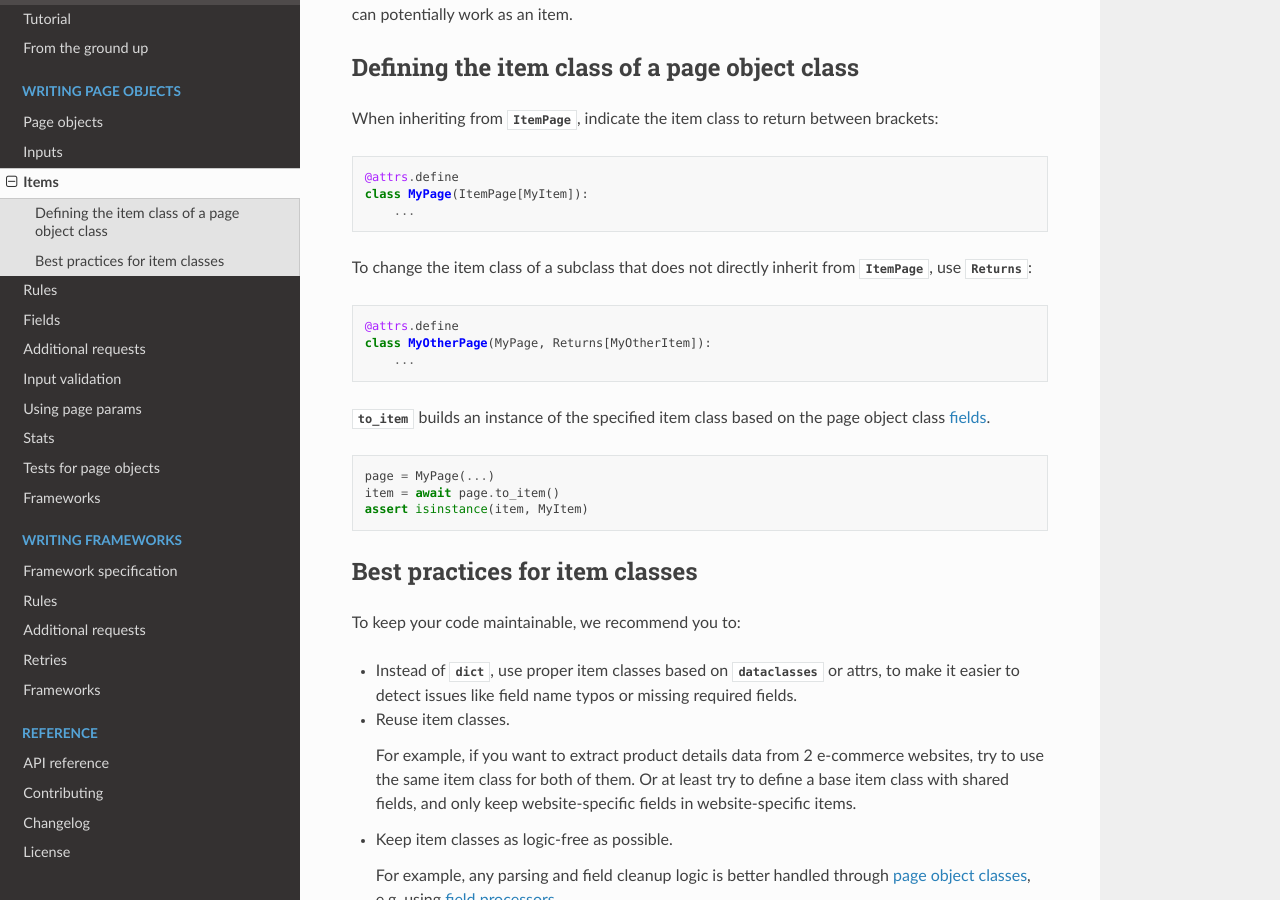
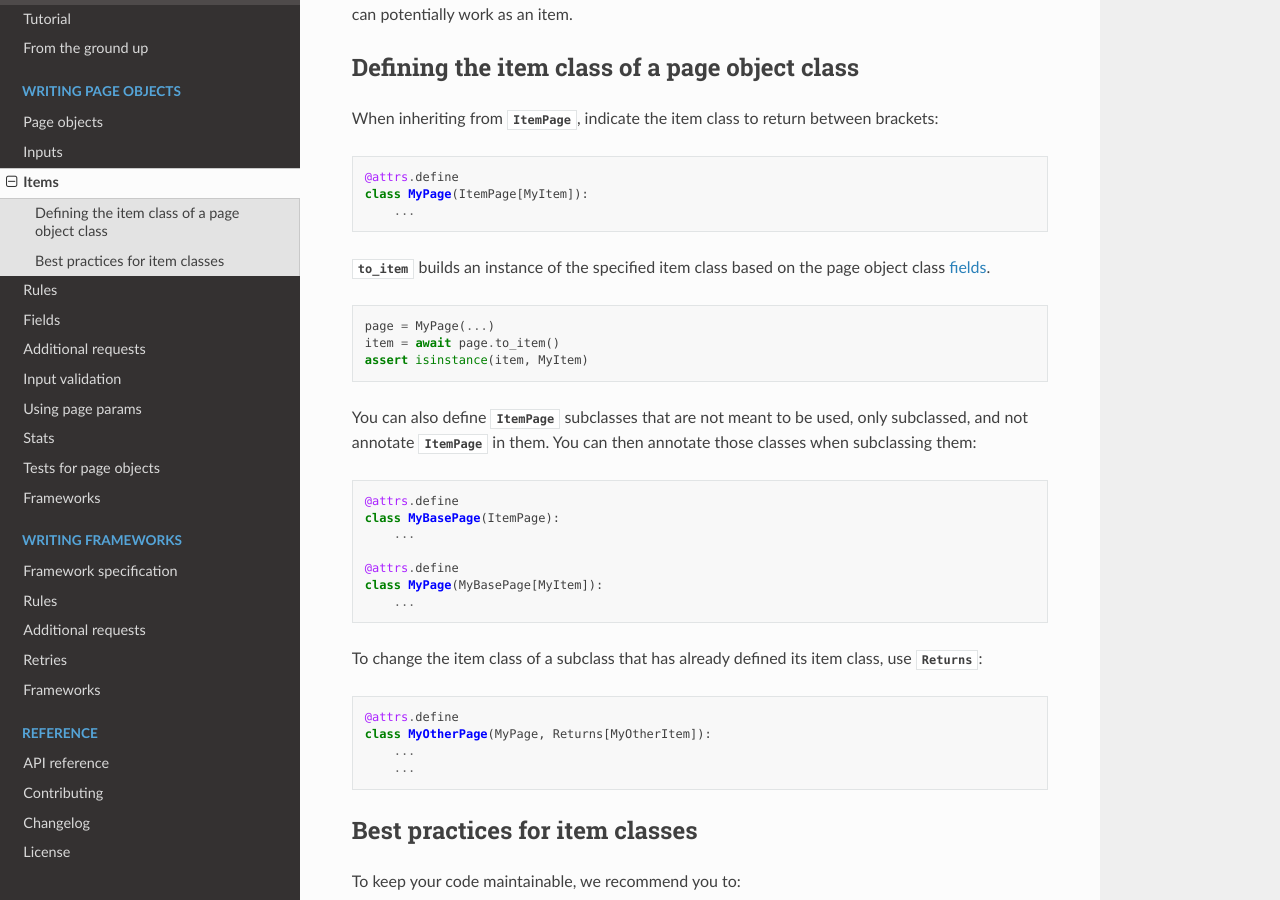
Before and after one commit to scrapinghub/web-poet, a Sphinx documentation site: the page built from docs/page-objects/items.rst, in a window 1280 px wide and 900 px high, scrolled down 421 px. Built offline with Sphinx 7.4.7 and the Read the Docs theme 2.0.0, drawn with Linux system fonts in a browser that asks for light colours.

Commit message:
Cover the scenario where ItemPage is not annotated

```diff
--- a/docs/page-objects/items.rst
+++ b/docs/page-objects/items.rst
@@ -37,15 +37,6 @@ between brackets:
     class MyPage(ItemPage[MyItem]):
         ...
 
-To change the item class of a subclass that does not directly inherit from
-:class:`~.ItemPage`, use :class:`~.Returns`:
-
-.. code-block:: python
-
-    @attrs.define
-    class MyOtherPage(MyPage, Returns[MyOtherItem]):
-        ...
-
 :class:`~.ItemPage.to_item` builds an instance of the specified item class
 based on the page object class :ref:`fields <fields>`.
 
@@ -54,6 +45,30 @@ based on the page object class :ref:`fields <fields>`.
     page = MyPage(...)
     item = await page.to_item()
     assert isinstance(item, MyItem)
+
+You can also define :class:`~.ItemPage` subclasses that are not meant to be
+used, only subclassed, and not annotate :class:`~.ItemPage` in them. You can
+then annotate those classes when subclassing them:
+
+.. code-block:: python
+
+    @attrs.define
+    class MyBasePage(ItemPage):
+        ...
+
+    @attrs.define
+    class MyPage(MyBasePage[MyItem]):
+        ...
+
+To change the item class of a subclass that has already defined its item class,
+use :class:`~.Returns`:
+
+.. code-block:: python
+
+    @attrs.define
+    class MyOtherPage(MyPage, Returns[MyOtherItem]):
+        ...
+        ...
 
 
 Best practices for item classes
```
